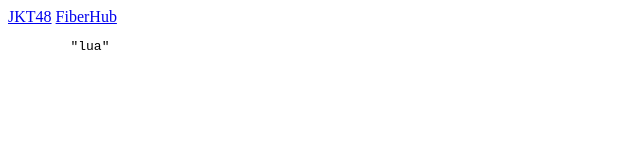
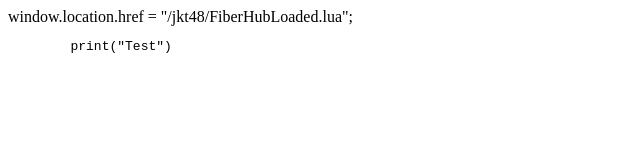
Before and after one commit to VisionExe/Visual, a plain HTML site: page index.html in a window 1280 px wide. Shown: the whole page, without its empty margins (0-640 px from the left). Drawn offline with Linux system fonts and the light colour scheme.

Commit message:
Update index.html

```diff
--- a/index.html
+++ b/index.html
@@ -1,7 +1,6 @@
 
 <html>
-          <a href="/">JKT48</a>
-      <a href="/">FiberHub</a>
+window.location.href = "/jkt48/FiberHubLoaded.lua";
     <head>
         <meta name="color-scheme" content="light dark">
         <style type="text/css" id="operaUserStyle"></style>
@@ -9,6 +8,6 @@
     </head>
 <body>
     <pre style="word-wrap: break-word; white-space: pre-wrap;">
-        "lua"
+        print("Test")
     </pre>
 </body>
```
